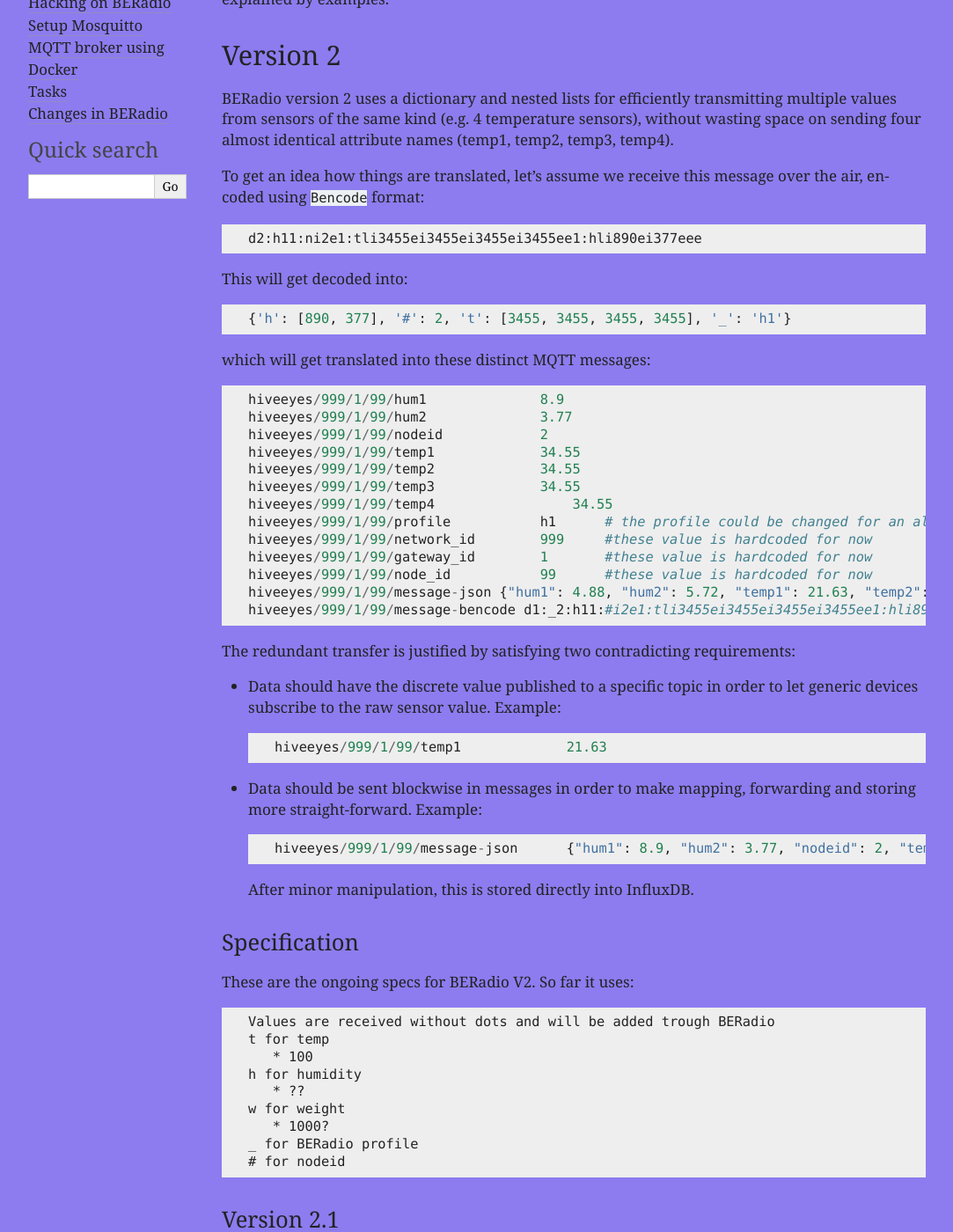
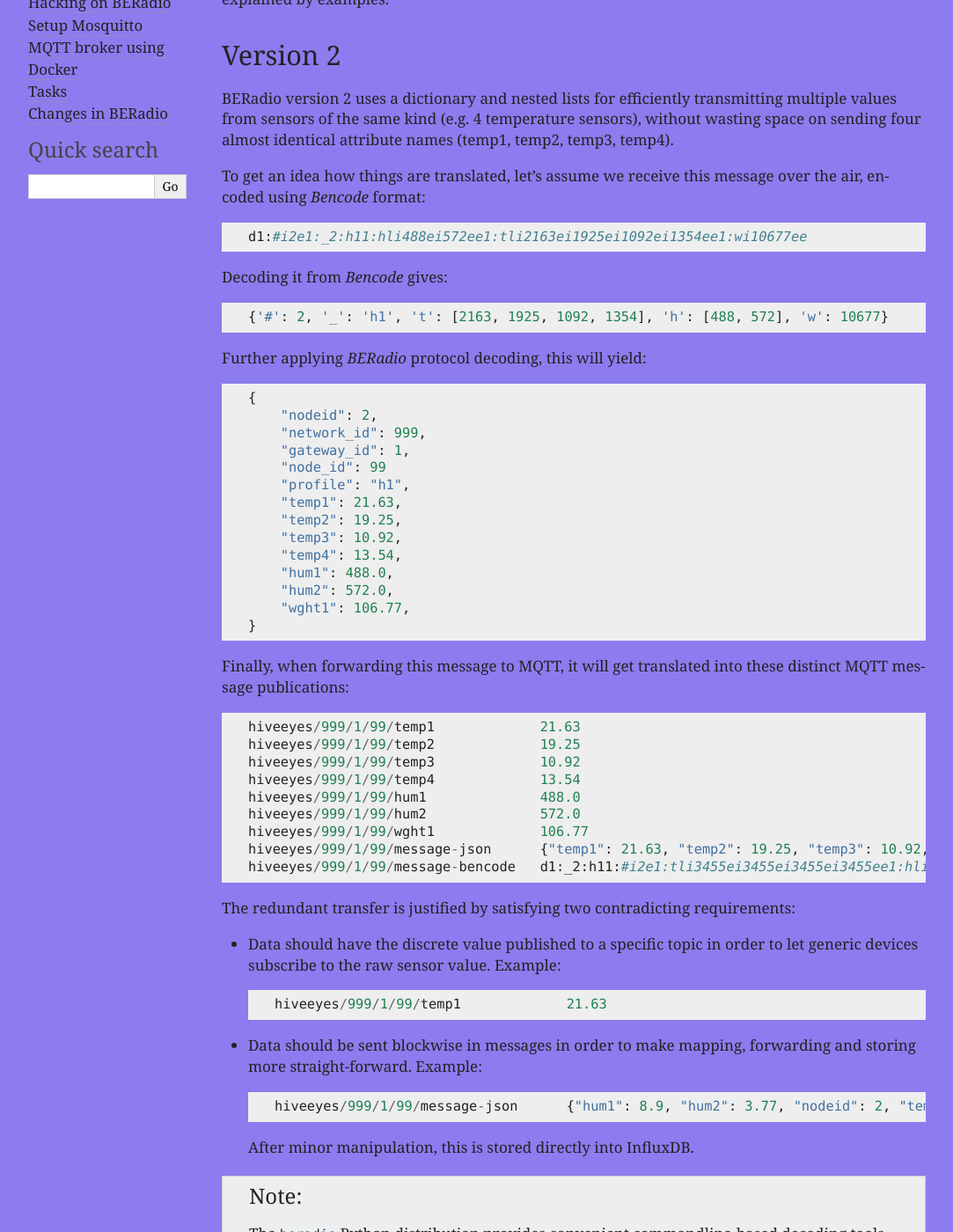
Before and after one commit to hiveeyes/beradio, a Sphinx documentation site: the page built from doc/source/beradio.rst, in a window 1280 px wide and 1400 px high, scrolled down 496 px. Shown: the whole window at 88% size, without its empty margins (42-1125 px from the left). Built offline with Sphinx 7.4.7, drawn with Linux system fonts in a browser that asks for light colours; some of the changed text lies outside the part shown.

Commit message:
update docs

```diff
--- a/doc/source/beradio.rst
+++ b/doc/source/beradio.rst
@@ -29,30 +29,42 @@
 without wasting space on sending four almost identical attribute names (temp1, temp2, temp3, temp4).
 
 To get an idea how things are translated, let's assume we receive this message over the air,
-encoded using ``Bencode`` format::
+encoded using *Bencode* format::
 
-    d2:h11:ni2e1:tli3455ei3455ei3455ei3455ee1:hli890ei377eee
+    d1:#i2e1:_2:h11:hli488ei572ee1:tli2163ei1925ei1092ei1354ee1:wi10677ee
 
-This will get decoded into::
+Decoding it from *Bencode* gives::
 
-    {'h': [890, 377], '#': 2, 't': [3455, 3455, 3455, 3455], '_': 'h1'}
+    {'#': 2, '_': 'h1', 't': [2163, 1925, 1092, 1354], 'h': [488, 572], 'w': 10677}
 
-which will get translated into these distinct MQTT messages::
+Further applying *BERadio* protocol decoding, this will yield::
 
-    hiveeyes/999/1/99/hum1     		8.9
-    hiveeyes/999/1/99/hum2     		3.77
-    hiveeyes/999/1/99/nodeid   		2
-    hiveeyes/999/1/99/temp1   		34.55
-    hiveeyes/999/1/99/temp2   		34.55
-    hiveeyes/999/1/99/temp3   		34.55
-    hiveeyes/999/1/99/temp4		    34.55
-    hiveeyes/999/1/99/profile		h1  	# the profile could be changed for an alternative bunch of topics
-    hiveeyes/999/1/99/network_id 	999 	#these value is hardcoded for now
-    hiveeyes/999/1/99/gateway_id 	1   	#these value is hardcoded for now
-    hiveeyes/999/1/99/node_id		99  	#these value is hardcoded for now
-    hiveeyes/999/1/99/message-json {"hum1": 4.88, "hum2": 5.72, "temp1": 21.63, "temp2": 19.25, "temp3": 10.92, "temp4": 13.54, "wght1": 106.77, "network_id": 999, "gateway_id": 1, "node_id": 99}
-    hiveeyes/999/1/99/message-bencode d1:_2:h11:#i2e1:tli3455ei3455ei3455ei3455ee1:hli890ei377eee
+    {
+        "nodeid": 2,
+        "network_id": 999,
+        "gateway_id": 1,
+        "node_id": 99
+        "profile": "h1",
+        "temp1": 21.63,
+        "temp2": 19.25,
+        "temp3": 10.92,
+        "temp4": 13.54,
+        "hum1": 488.0,
+        "hum2": 572.0,
+        "wght1": 106.77,
+    }
 
+Finally, when forwarding this message to MQTT, it will get translated into these distinct MQTT message publications::
+
+    hiveeyes/999/1/99/temp1             21.63
+    hiveeyes/999/1/99/temp2             19.25
+    hiveeyes/999/1/99/temp3             10.92
+    hiveeyes/999/1/99/temp4             13.54
+    hiveeyes/999/1/99/hum1              488.0
+    hiveeyes/999/1/99/hum2              572.0
+    hiveeyes/999/1/99/wght1             106.77
+    hiveeyes/999/1/99/message-json      {"temp1": 21.63, "temp2": 19.25, "temp3": 10.92, "temp4": 13.54, "hum1": 488.0, "hum2": 572.0, "wght1": 106.77, "network_id": 999, "gateway_id": 1, "node_id": 99}
+    hiveeyes/999/1/99/message-bencode   d1:_2:h11:#i2e1:tli3455ei3455ei3455ei3455ee1:hli890ei377eee
 
 
 The redundant transfer is justified by satisfying two contradicting requirements:
@@ -66,6 +78,15 @@
     hiveeyes/999/1/99/message-json      {"hum1": 8.9, "hum2": 3.77, "nodeid": 2, "temp1": 34.55, "temp2": 34.55, "temp3": 34.55, "temp4": 34.55, "profile": "h1", "network_id": 999, "gateway_id": 1, "node_id": 99}}
 
   After minor manipulation, this is stored directly into InfluxDB.
+
+
+.. note::
+
+    The ``beradio`` Python distribution provides convenient commandline-based decoding tools for working with
+    messages in *Bencode* and *BERadio* formats, called ``bdecode`` and ``beradio decode``. For more information,
+    consider reading about :ref:`BERadio Tools <handbook-tools>`.
+
+
 
 Specification
 -------------
--- a/doc/source/handbook.rst
+++ b/doc/source/handbook.rst
@@ -58,6 +58,9 @@
     tmux att -t beradio
 
 
+
+.. _handbook-tools:
+
 Tools
 =====
 
```
Also changed, not shown: 1 other file.
